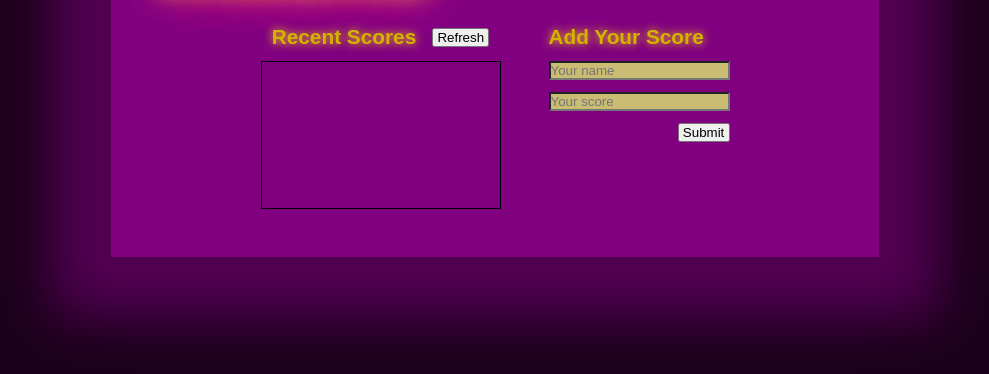
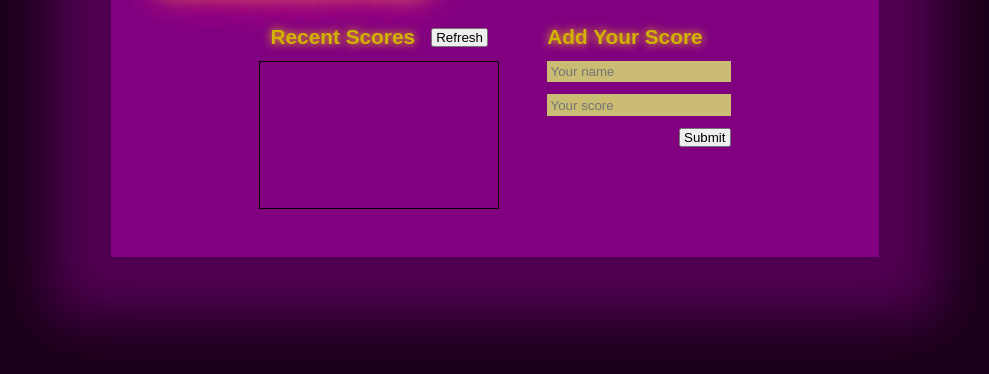
Before and after one commit to badger-99/Leaderboard, a website built with webpack: page src/template.html in a window 1280 px wide. Shown: the part 288-662 px from the top of the page, without its empty margins (145-1134 px from the left). Built offline with nearby package versions, Linux system fonts and the light colour scheme.

Commit message:
Add input field styling

```diff
--- a/src/style.css
+++ b/src/style.css
@@ -103,3 +103,8 @@ h3 {
   margin: 0.75rem 0;
   align-items: flex-end;
 }
+
+input{
+  border: none;
+  padding: 0.2rem;
+}
```
